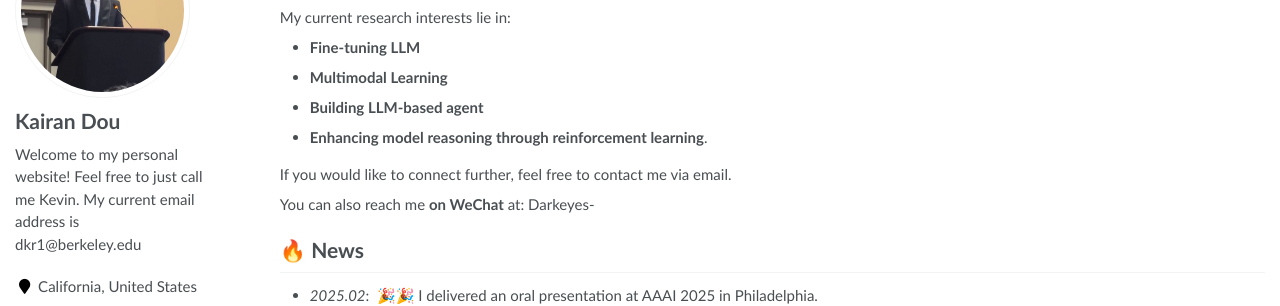
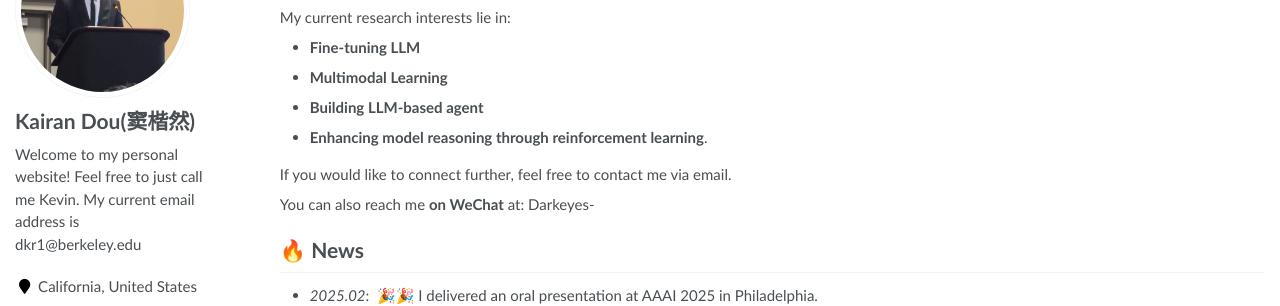
Before and after one commit to Darkeyessss/Darkeyessss.github.io, a Jekyll site: the page built from _pages/about.md, in a window 1280 px wide. Shown: the part 168-474 px from the top of the page. Built offline with Jekyll 4.4.1, drawn with Linux system fonts in a browser that asks for light colours.

Commit message:
Update _config.yml

```diff
--- a/_config.yml
+++ b/_config.yml
@@ -21,7 +21,7 @@ baidu_site_verification  :  # get baidu_site_verification from https://ziyuan.ba
 
 # Site Author
 author:
-  name             : "Kairan Dou"
+  name             : "Kairan Dou(窦楷然)"
   avatar           : "images/profile.png"
   bio              : "Welcome to my personal website! Feel free to just call me Kevin. My current email address is dkr1@berkeley.edu"
   location         : "California, United States" # Beijing, China
```
